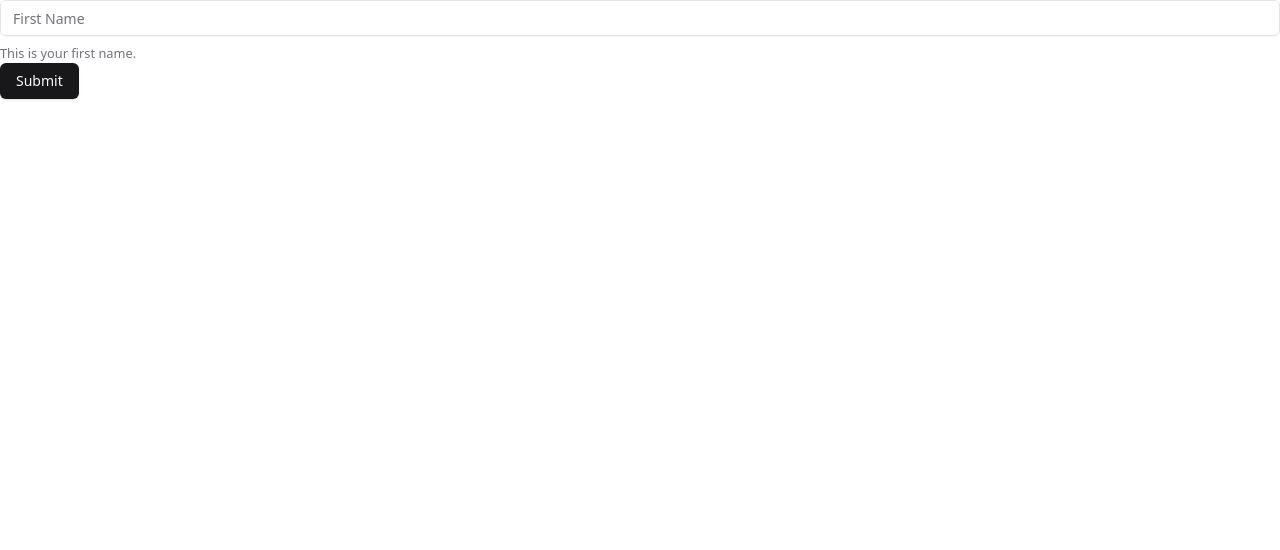
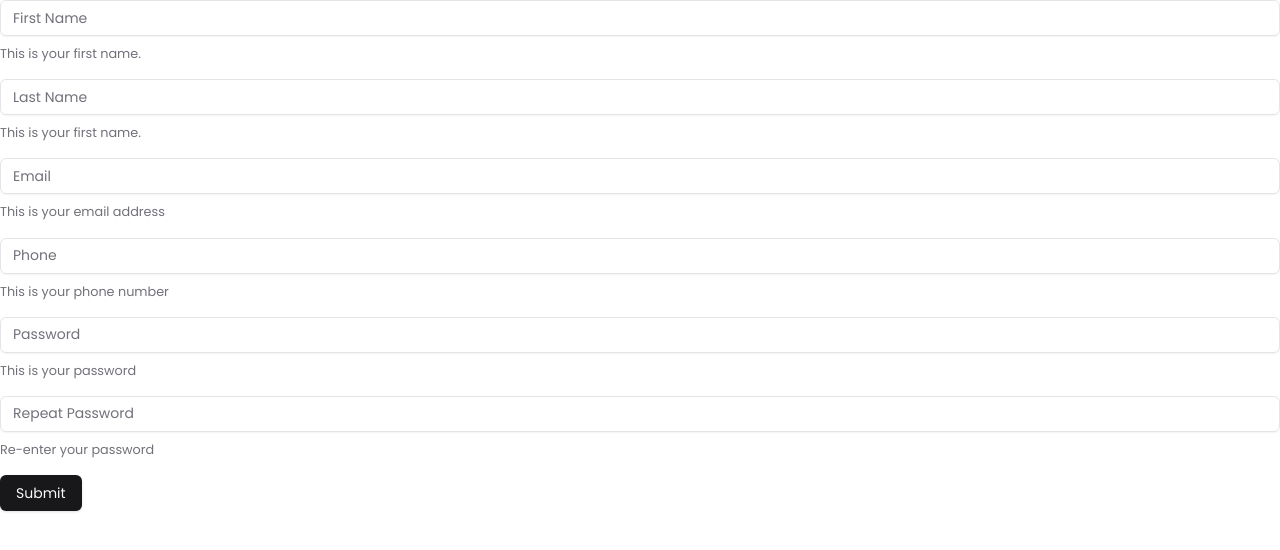
Before and after one commit to IvanaMiovcic/Reservation-System, a React (Vite) app in the folder reservation-system/: page / in a window 1280 px wide. Shown: the top 550 px of the page. Built offline with nearby package versions, Linux system fonts and the light colour scheme.

Commit message:
test additional features and validation

```diff
--- a/reservation-system/src/components/FormScaffold.jsx
+++ b/reservation-system/src/components/FormScaffold.jsx
@@ -9,26 +9,31 @@ import {
   FormDescription,
   FormField,
   FormItem,
-  FormLabel,
   FormMessage,
 } from "./ui/form";
 import { Input } from "./ui/input";
 
 const schema = Joi.object({
-  firstname: Joi.string().min(3).max(25).required(),
-  lastname: Joi.string().min(3).max(25).required(),
+  firstname: Joi.string().min(2).required(),
+  lastname: Joi.string().min(2),
   password: Joi.string()
-    .pattern(new RegExp("^[a-zA-Z0-9!@#$%&^*()-+=/?<>,.]{12,30}"))
+    .min(8)
+    .max(25)
+    .regex(
+      /^(?=.*[a-z])(?=.*[A-Z])(?=.*\d)(?=.*[@$!%*?&])[A-Za-z\d!@#$%^&*()-+=,.;'"/?<>{}]{12,}$/,
+    )
     .required(),
   repeat_password: Joi.ref("password"),
   email: Joi.string()
     .email({ tlds: { allow: ["com", "net"] } })
     .required(),
-  phone: Joi.string().pattern(new RegExp("^d{3}-d{3}-d{4}$|^d{10}$")),
-}).with("firstname", "lastname");
+  phone: Joi.string().regex(/^\d{3}-\d{3}-\d{4}$|^\d{10}$/),
+});
 
 function FormScaffold() {
-  const onSubmit = (data) => console.log(data);
+  function onSubmit(data) {
+    console.log(data);
+  }
   const form = useForm({
     resolver: joiResolver(schema),
     defaultValues: {
@@ -42,9 +47,12 @@ function FormScaffold() {
   });
 
   return (
-    <div className="">
+    <div>
       <Form {...form}>
-        <form onSubmit={form.handleSubmit(onSubmit)}>
+        <form
+          onSubmit={form.handleSubmit(onSubmit)}
+          className="space-y-4 font-poppins"
+        >
           <FormField
             control={form.control}
             name="firstname"
@@ -58,10 +66,98 @@ function FormScaffold() {
                   />
                 </FormControl>
                 <FormDescription>This is your first name.</FormDescription>
+                <FormMessage />
               </FormItem>
             )}
           />
-          <Button>Submit</Button>
+          <FormField
+            control={form.control}
+            name="lastname"
+            render={({ field }) => (
+              <FormItem>
+                <FormControl>
+                  <Input
+                    placeholder="Last Name"
+                    {...field}
+                    {...form.register("lastname")}
+                  />
+                </FormControl>
+                <FormDescription>This is your first name.</FormDescription>
+                <FormMessage />
+              </FormItem>
+            )}
+          />
+          <FormField
+            control={form.control}
+            name="email"
+            render={({ field }) => (
+              <FormItem>
+                <FormControl>
+                  <Input
+                    placeholder="Email"
+                    {...field}
+                    {...form.register("email")}
+                  />
+                </FormControl>
+                <FormDescription>This is your email address</FormDescription>
+                <FormMessage />
+              </FormItem>
+            )}
+          />
+          <FormField
+            control={form.control}
+            name="phone"
+            render={({ field }) => (
+              <FormItem>
+                <FormControl>
+                  <Input
+                    placeholder="Phone"
+                    {...field}
+                    {...form.register("phone")}
+                  />
+                </FormControl>
+                <FormDescription>This is your phone number</FormDescription>
+                <FormMessage />
+              </FormItem>
+            )}
+          />
+          <FormField
+            control={form.control}
+            name="password"
+            render={({ field }) => (
+              <FormItem>
+                <FormControl>
+                  <Input
+                    placeholder="Password"
+                    type="password"
+                    {...field}
+                    {...form.register("password")}
+                  />
+                </FormControl>
+                <FormDescription>This is your password</FormDescription>
+                <FormMessage />
+              </FormItem>
+            )}
+          />
+          <FormField
+            control={form.control}
+            name="repeat_password"
+            render={({ field }) => (
+              <FormItem>
+                <FormControl>
+                  <Input
+                    type="password"
+                    placeholder="Repeat Password"
+                    {...field}
+                    {...form.register("repeat_password")}
+                  />
+                </FormControl>
+                <FormDescription>Re-enter your password</FormDescription>
+                <FormMessage />
+              </FormItem>
+            )}
+          />
+          <Button type="submit">Submit</Button>
         </form>
       </Form>
     </div>
```
